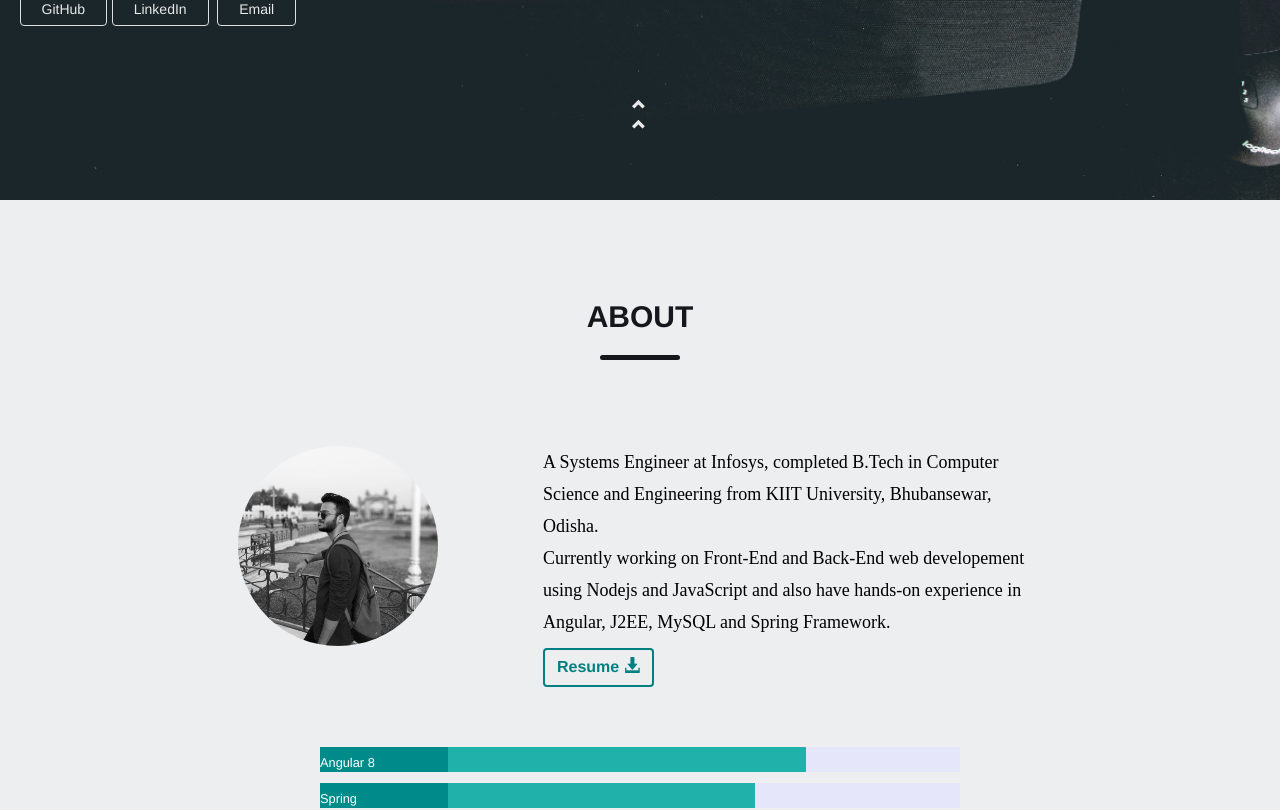
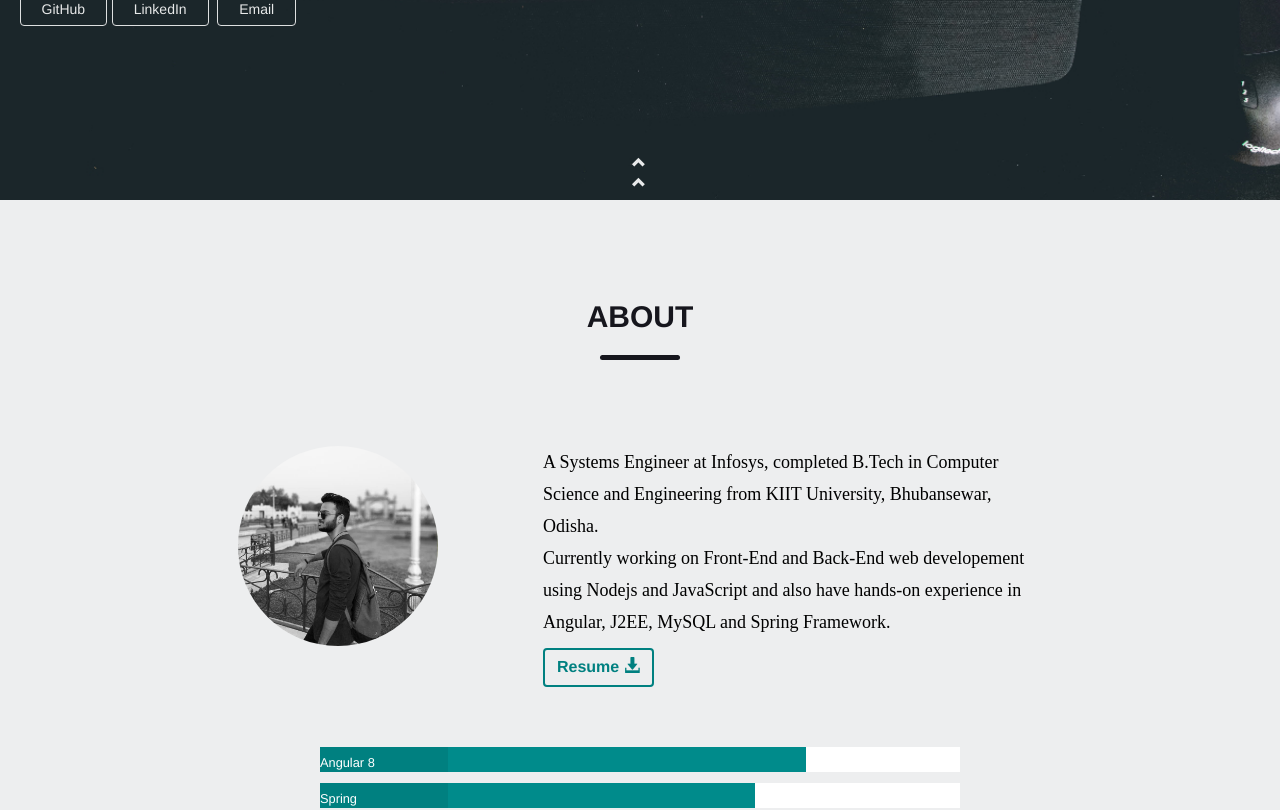
Before and after one commit to rohitkumarpandey/rohitkumarpandey.github.io, a plain HTML site: page index.html in a window 1280 px wide. Shown: the part 600-1410 px from the top of the page. Drawn offline with nearby package versions, Linux system fonts and the light colour scheme; a web font is replaced by a local one.

Commit message:
added style

```diff
--- a/index.html
+++ b/index.html
@@ -49,7 +49,7 @@
             </div>
             </div>
 
-                <div class="arrowUp" style="background: transparent;">
+                <div class="arrowUp" style="background-color: transparent; height: fit-content;">
                    <a href="#about" style="color:white;"><i class="glyphicon glyphicon-chevron-up" ></i><br>
                         <i class="glyphicon glyphicon-chevron-up"></i></a></div>
 
--- a/styles.css
+++ b/styles.css
@@ -180,11 +180,13 @@ ul{
 
 
 
+
+
 #scrollTopButton div{
     position: fixed; bottom: 10px; right: 10px; line-height: 40px;
-           width: 40px; background-color:#16161d; z-index: 200;  text-align: center;
-           border-radius: 20%;
-           opacity: .75;
+    width: 40px; background-color:#16161d; z-index: 200;  text-align: center;
+    border-radius: 20%;
+    opacity: .75;
 }
 
 #scrollTopButton div a i{
@@ -273,6 +275,7 @@ profile .arrowUp{
     animation-name: arrowUpAnimation;
     animation-duration: 1s;
     animation-iteration-count: infinite;
+    vertical-align: middle;
 }
 @keyframes arrowUpAnimation{
    50% {bottom: 1%;}
@@ -374,13 +377,13 @@ about  .aboutQuote button:hover{
 }
 
 #skillsContainer .skillBox{
-    background-color:lavender; width: 100%; height: 25px; display: flex;
+    background-color:white; width: 100%; height: 25px; display: flex;
 
 
 }
 
 #skillsContainer .skillBox .skillName{
-    width: 20%;  background-color: darkcyan; float: left; font-size: 1.6vh;
+    width: 20%;  background-color: teal; float: left; font-size: 1.6vh;
     color: #fff;
     text-align: center;
     height: 100%;
@@ -388,7 +391,7 @@ about  .aboutQuote button:hover{
 }
 
 #skillsContainer .skillBox .skillLevel{
-      background-color: lightseagreen; float: left;
+      background-color: darkcyan; float: left;
       color: transparent;
       height: 100%;
       width: 0;
```
